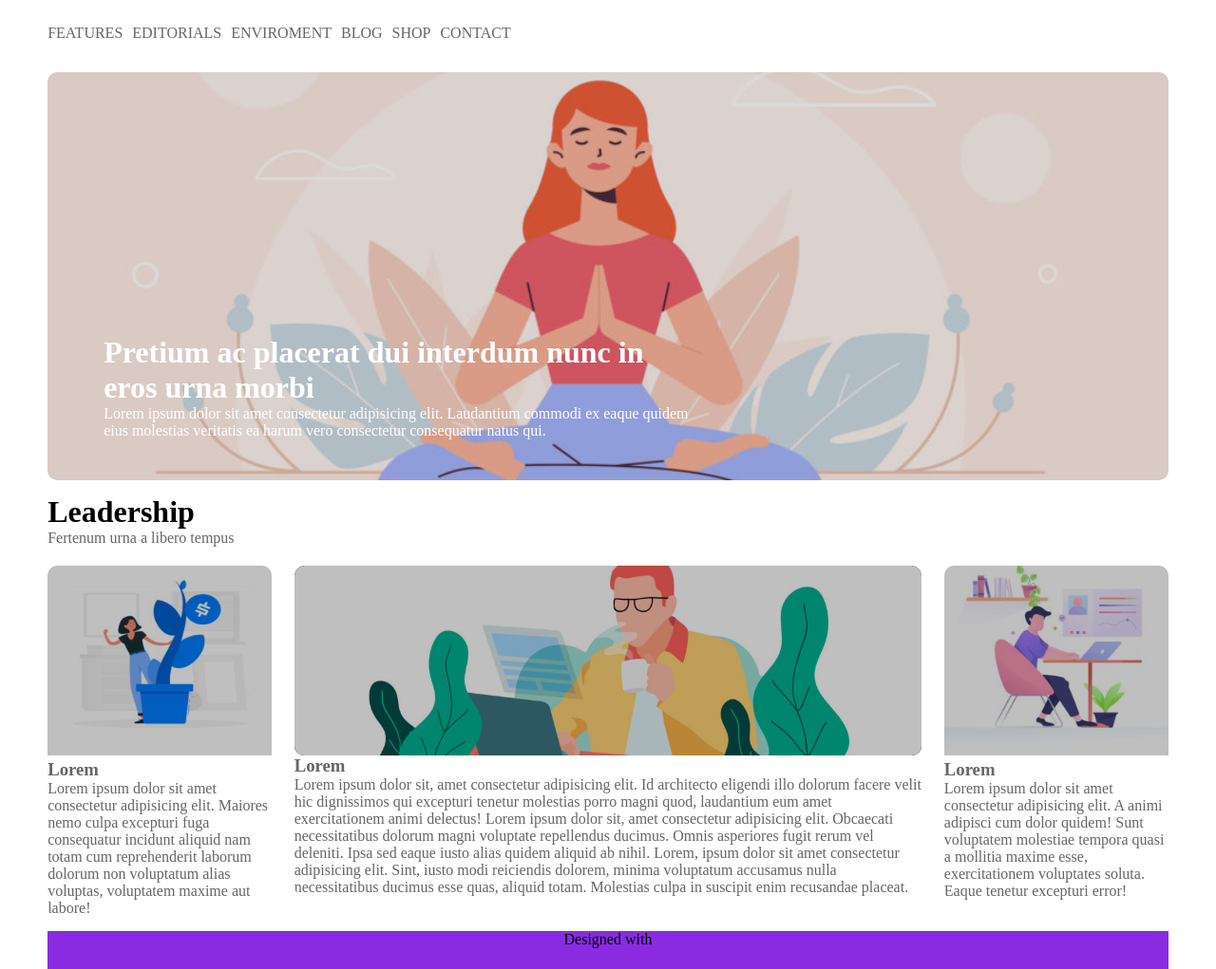
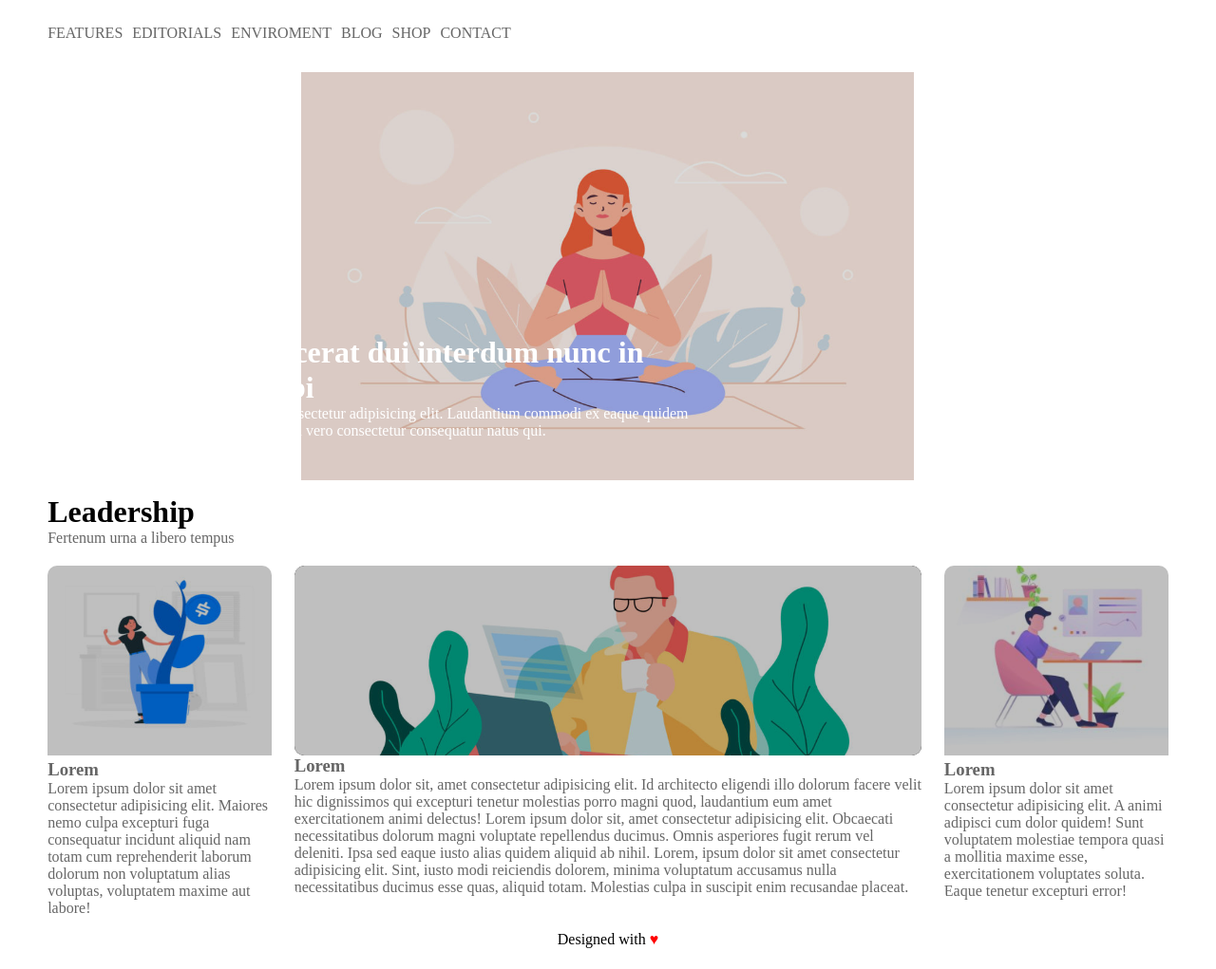
Before and after one commit to antoniom28/htmlcss-wp, a plain HTML site: page index.html in a window 1280 px wide. Shown: the part 63-1084 px from the top of the page at 95% size. Drawn offline with Linux system fonts and the light colour scheme.

Commit message:
fine, da ridefinire i colori e caratteri

```diff
--- a/index.html
+++ b/index.html
@@ -60,7 +60,7 @@
     </main>
 
     <footer>
-        <span>Designed with </span>
+        Designed with <span>&hearts;</span>
     </footer>
 </body>
 </html>
--- a/style.css
+++ b/style.css
@@ -22,7 +22,7 @@ header{
 }
 
 footer{
-    background-color: blueviolet;
+    /*background-color: blueviolet;*/
     height: 40px;
     text-align: center;
 }
@@ -103,7 +103,7 @@ nav a:hover{
 .banner{
     height: 100%;
     background-image: url(img/banner.jpg);
-    background-size:cover;
+    background-size:contain;
     background-repeat: no-repeat;
     filter: brightness(86%);
     background-position: center center;
@@ -144,3 +144,7 @@ div.immcentrale{
 .immcentrale{
     overflow: hidden;
 }
+
+span{
+    color: red;
+}
```
